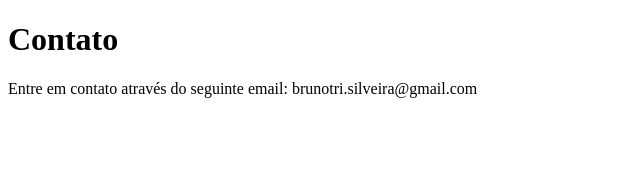
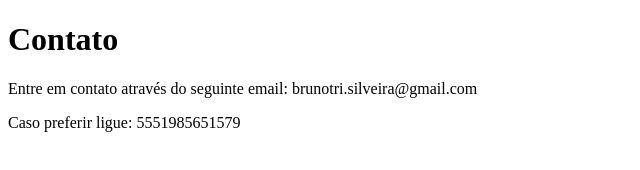
Before and after one commit to BrunoSilveiraK/Codigos-Alura, a plain HTML site: page Contato.html in a window 1280 px wide. Shown: the whole page, without its empty margins (0-640 px from the left). Drawn offline with Linux system fonts and the light colour scheme.

Commit message:
adicionando telefone de contato a branch de dev

```diff
--- a/Contato.html
+++ b/Contato.html
@@ -9,5 +9,6 @@
 <body>
     <h1>Contato</h1>
     <p>Entre em contato através do seguinte email: brunotri.silveira@gmail.com</p>
+    <p>Caso preferir ligue: 5551985651579</p>
 </body>
 </html>
```
